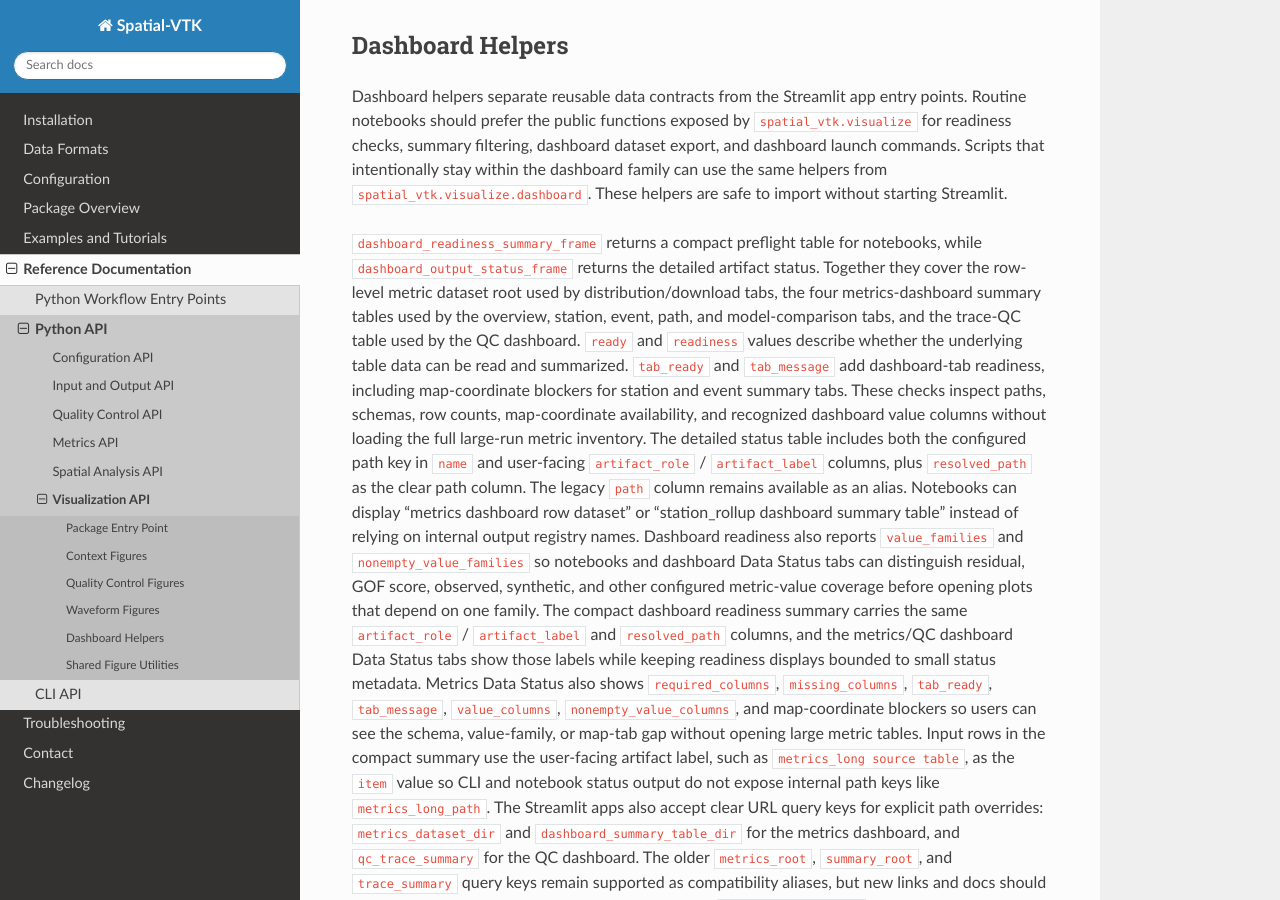
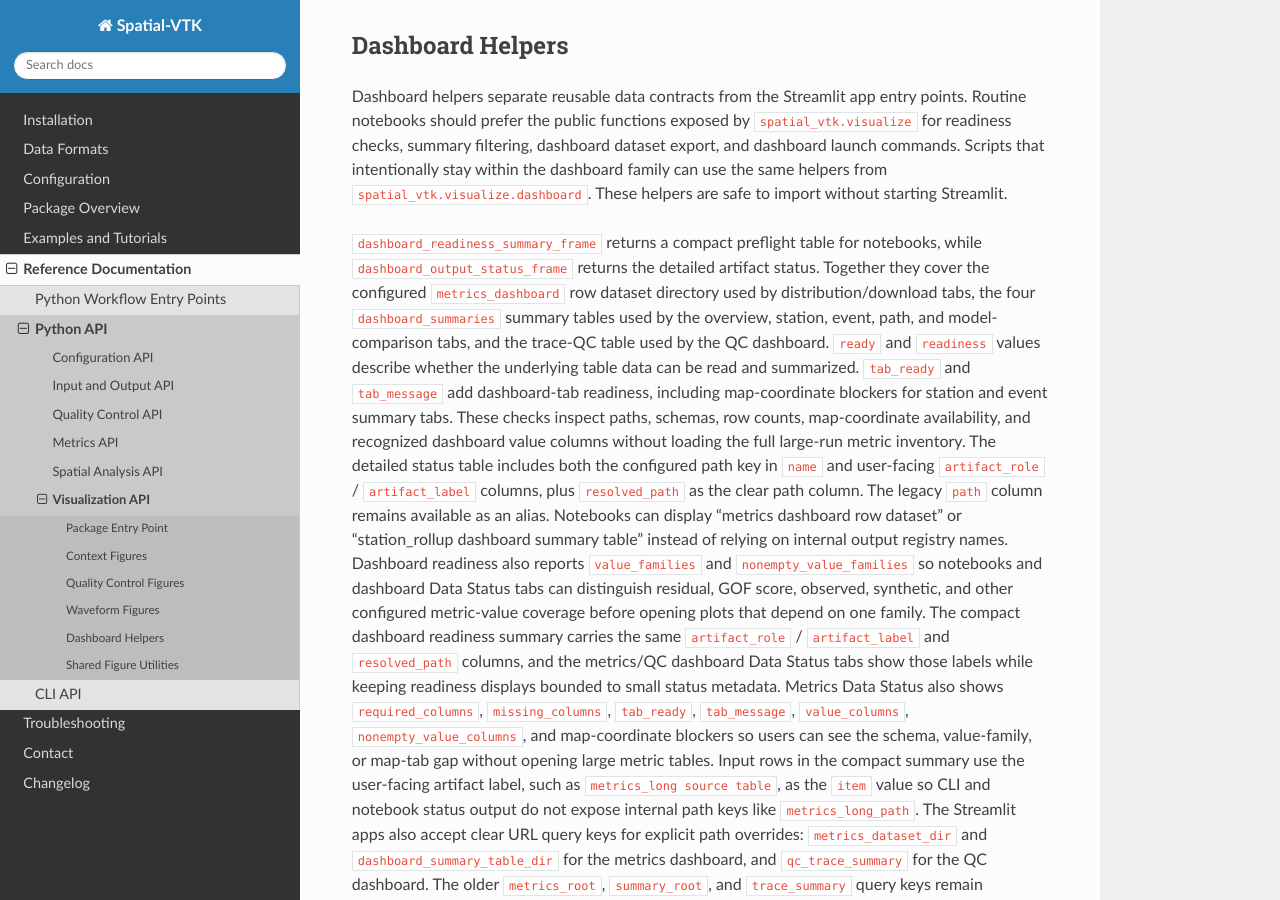
Before and after one commit to bcbirkel/spatial-vtk, a Sphinx documentation site: the page built from docs/reference/api/visualize.rst, in a window 1280 px wide and 900 px high, scrolled down 3164 px. Built offline with Sphinx 7.4.7 and the Read the Docs theme 3.1.0, drawn with Linux system fonts in a browser that asks for light colours; some of the changed text lies outside the part shown.

Commit message:
Clarify dashboard documentation paths

```diff
--- a/docs/reference/api/visualize.rst
+++ b/docs/reference/api/visualize.rst
@@ -208,15 +208,16 @@ starting Streamlit.
 
 ``dashboard_readiness_summary_frame`` returns a compact preflight table for
 notebooks, while ``dashboard_output_status_frame`` returns the detailed
-artifact status. Together they cover the row-level metric dataset root used by
-distribution/download tabs, the four metrics-dashboard summary tables used by
-the overview, station, event, path, and model-comparison tabs, and the trace-QC
-table used by the QC dashboard. ``ready`` and ``readiness`` values describe
-whether the underlying table data can be read and summarized. ``tab_ready`` and
-``tab_message`` add dashboard-tab readiness, including map-coordinate blockers
-for station and event summary tabs. These checks inspect paths, schemas, row
-counts, map-coordinate availability, and recognized dashboard value columns
-without loading the full large-run metric inventory.
+artifact status. Together they cover the configured ``metrics_dashboard`` row
+dataset directory used by distribution/download tabs, the four
+``dashboard_summaries`` summary tables used by the overview, station, event,
+path, and model-comparison tabs, and the trace-QC table used by the QC
+dashboard. ``ready`` and ``readiness`` values describe whether the underlying
+table data can be read and summarized. ``tab_ready`` and ``tab_message`` add
+dashboard-tab readiness, including map-coordinate blockers for station and
+event summary tabs. These checks inspect paths, schemas, row counts,
+map-coordinate availability, and recognized dashboard value columns without
+loading the full large-run metric inventory.
 The detailed status table includes both the configured path key in ``name``
 and user-facing ``artifact_role`` / ``artifact_label`` columns, plus
 ``resolved_path`` as the clear path column. The legacy ``path`` column remains
--- a/docs/reference/python_workflows.rst
+++ b/docs/reference/python_workflows.rst
@@ -764,7 +764,7 @@ paths without requiring global config activation.
        skipped, and local-run states appear as labelled notebook tables.
        Scripts that intentionally own dashboard preparation control can call
        ``spatial_vtk.visualize.write_configured_dashboard_datasets`` directly
-       with ``cfg=`` or explicit roots. The
+       with ``cfg=`` or explicit output directories. The
        metrics dashboard loads the primary
        ``model_metric_band`` summary at startup, then reads optional
        station/event/path summaries lazily in chunks after the active
```
Also changed, not shown: other parts of docs/reference/api/visualize.rst (+3 -3 lines), docs/changelog.rst (+10 -0 lines), 1 other file.
